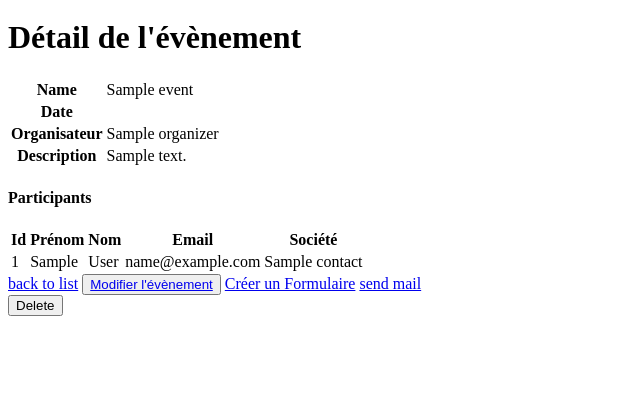
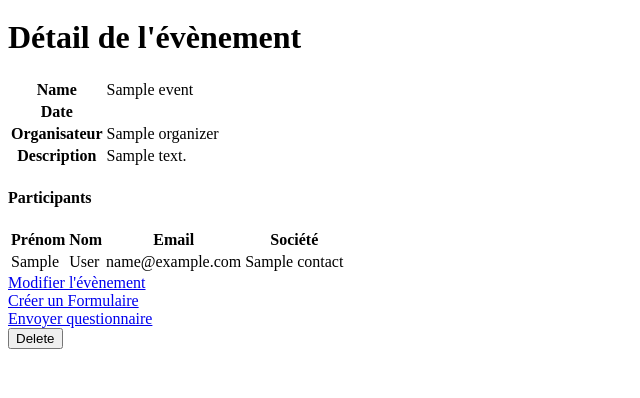
Before and after one commit to LN45/hackathon_2, a Symfony app: template templates/event/show.html.twig in a window 1280 px wide. Shown: the part 402-800 px from the top of the page, without its empty margins (0-640 px from the left). Run offline with Twig, Linux system fonts and the light colour scheme; the template is opened without the code that fills it: most values are stand-ins (such as "Sample title", 1, 10 or a date in 2020); some libraries are stand-ins or nearby versions.

Commit message:
modif vue detail event

```diff
--- a/templates/event/_delete_form.html.twig
+++ b/templates/event/_delete_form.html.twig
@@ -1,5 +1,5 @@
 <form method="post" action="{{ path('event_delete', {'id': event.id}) }}" onsubmit="return confirm('Are you sure you want to delete this item?');">
     <input type="hidden" name="_method" value="DELETE">
     <input type="hidden" name="_token" value="{{ csrf_token('delete' ~ event.id) }}">
-    <button class="btn">Delete</button>
+    <button class="btn btn-danger">Delete</button>
 </form>
--- a/templates/event/_mail.html.twig
+++ b/templates/event/_mail.html.twig
@@ -1,2 +1 @@
-
-<a href="{{ path('mail', {'event': event.id}) }}">send mail</a>
+<a class="btn btn-primary ml-5" href="{{ path('mail', {'event': event.id}) }}">Envoyer questionnaire</a>
--- a/templates/event/edit.html.twig
+++ b/templates/event/edit.html.twig
@@ -10,7 +10,5 @@
     {{ include('event/_form.html.twig', {'button_label': 'Update'}) }}
 
 
-    {% include "event/_mail.html.twig" %}
-
     {{ include('event/_delete_form.html.twig') }}
 {% endblock %}
--- a/templates/event/show.html.twig
+++ b/templates/event/show.html.twig
@@ -4,9 +4,13 @@
 
 {% block body %}
     <div class="container">
-    <h1>Détail de l'évènement</h1>
+        <div class="row">
             <a href="{{ path('event_index') }}"><i class="fas fa-chevron-circle-left fa-3x"></i></a>
-        <div class="row">
+                <h1 class="text-center title_detail_event">Détail de l'évènement</h1>
+        </div>
+
+
+        <div class="row mt-5">
             <table class="table">
                 <tbody>
                 <tr>
@@ -28,14 +32,13 @@
                 </tbody>
             </table>
         </div>
-    </div>
 
-    <h4>Participants</h4>
+       <div class="row mt-5">
+           <h4 class="mx-auto">Participants</h4>
 
            <table class="table">
                <tbody>
                <tr>
-                <th>Id</th>
                    <th>Prénom</th>
                    <th>Nom</th>
                    <th>Email</th>
@@ -43,7 +46,6 @@
                </tr>
                {% for contact in contacts %}
                    <tr>
-                <td>{{contact.id}}</td>
                        <td>{{contact.firstName}}</td>
                        <td>{{contact.lastName}}</td>
                        <td>{{contact.email}}</td>
@@ -52,17 +54,25 @@
                {% endfor %}
                </tbody>
            </table>
-
-    <a href="{{ path('event_index') }}">back to list</a>
-
-   <button class="mx-auto button_new btn btn-outline-dark"><a href="{{ path('event_edit', {'id': event.id}) }}">Modifier l'évènement</a></button>
-
-    <a href="{{ path('satisfaction_quizz_new', {'event': event.id}) }}">Créer un Formulaire</a>
-
-
+       </div>
+        <div class="row">
+            <div class="col-4">
+                <a class="btn btn-primary ml-5" href="{{ path('event_edit', {'id': event.id}) }}">Modifier l'évènement</a>
+            </div>
+            <div class="col-4">
+                <a class="btn btn-primary ml-5" href="{{ path('satisfaction_quizz_new', {'event': event.id}) }}">Créer un Formulaire</a>
+            </div>
+            <div class="col-4">
                 {% include "event/_mail.html.twig" %}
-
+            </div>
+        </div>
+        <div class="row justify-content-center">
 
                 {{ include('event/_delete_form.html.twig') }}
 
+        </div>
+    </div>
+
+
+
 {% endblock %}
```
Also changed, not shown: assets/css/app.scss (+22 -18 lines). Lines whose indentation alone changed are shown as unchanged.
